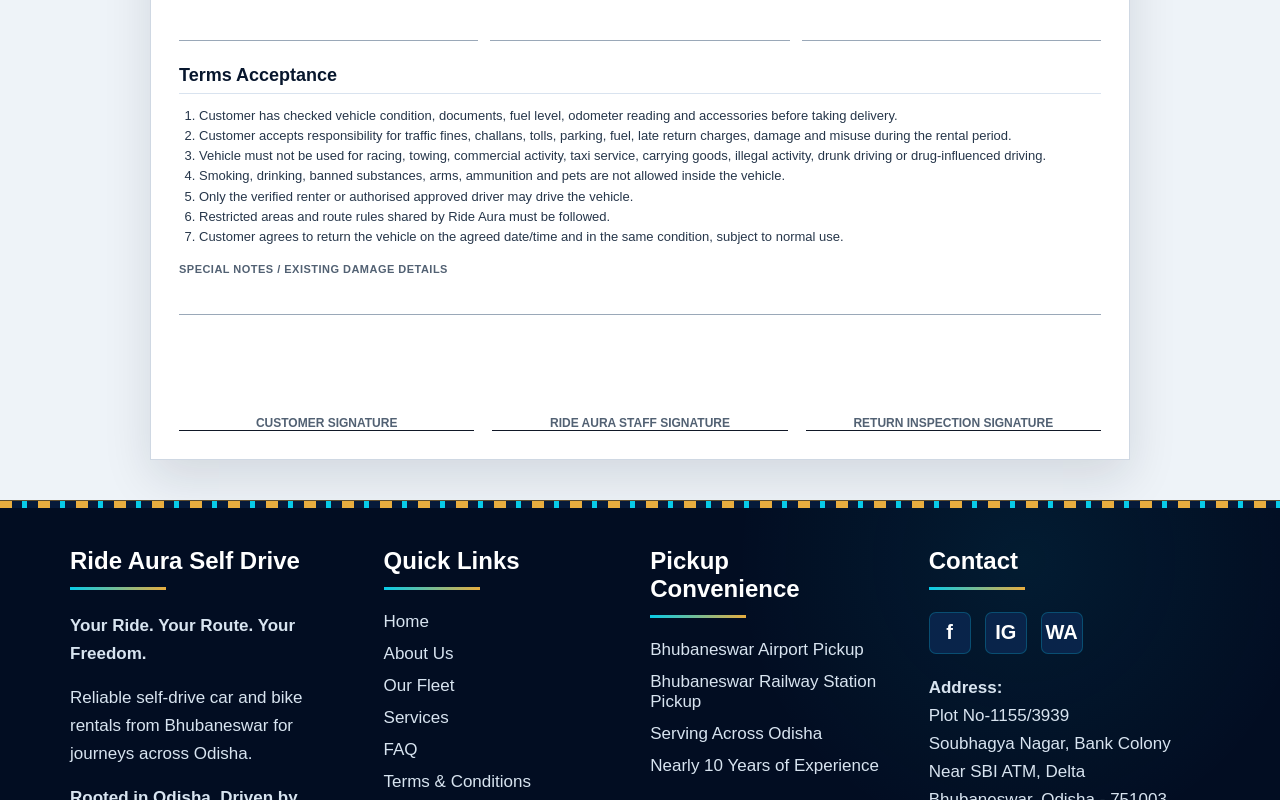
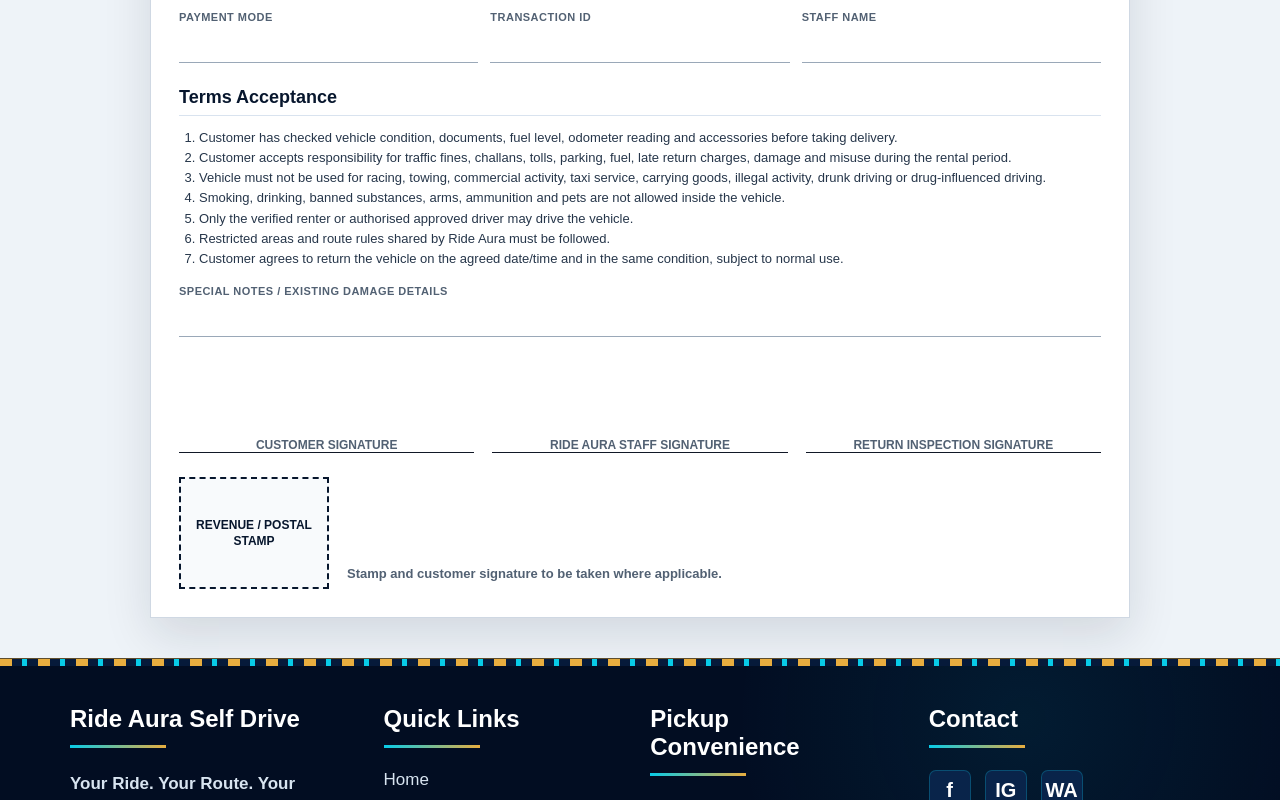
Before and after one commit to psusil66-code/rideaura-final, a Next.js app: page /handover-form in a window 1280 px wide. Shown: the part 2000-2800 px from the top of the page. Built offline with nearby package versions, Linux system fonts and the light colour scheme; no server answers.

Commit message:
Improve handover form logo and stamp area

```diff
--- a/app/handover-form/page.tsx
+++ b/app/handover-form/page.tsx
@@ -149,6 +149,13 @@
           <div><span>Ride Aura Staff Signature</span></div>
           <div><span>Return Inspection Signature</span></div>
         </div>
+
+        <div className="handover-stamp-row">
+          <div className="handover-stamp-box">
+            <span>Revenue / Postal Stamp</span>
+          </div>
+          <p>Stamp and customer signature to be taken where applicable.</p>
+        </div>
       </section>
 
       <style jsx>{`
@@ -158,7 +165,8 @@
         .handover-head{display:flex;justify-content:space-between;gap:24px;align-items:center;border-bottom:3px solid #07162d;padding-bottom:18px;margin-bottom:20px}
         .handover-head h1{margin:0;color:#07162d;font-size:30px}
         .handover-head p{margin:6px 0 0;color:#526173;font-weight:800}
-        .handover-brand img{width:220px;height:70px;object-fit:contain}
+        .handover-brand{background:#06172f;border:1px solid #08cbe8;padding:10px 14px;min-width:260px;display:grid;place-items:center}
+        .handover-brand img{width:230px;height:70px;object-fit:contain;filter:drop-shadow(0 0 6px rgba(8,203,232,.35))}
         .handover-sheet h2{margin:24px 0 12px;color:#07162d;font-size:18px;border-bottom:1px solid #d9e3ef;padding-bottom:7px}
         .handover-grid{display:grid;gap:12px}
         .handover-grid.two{grid-template-columns:repeat(2,1fr)}
@@ -178,8 +186,12 @@
         .handover-signatures{display:grid;grid-template-columns:repeat(3,1fr);gap:18px;margin-top:34px}
         .handover-signatures div{height:82px;border-bottom:1px solid #111827;display:flex;align-items:flex-end;justify-content:center}
         .handover-signatures span{font-size:12px;font-weight:900;color:#526173;text-transform:uppercase}
-        @media(max-width:760px){.handover-page{padding-top:110px}.handover-head,.handover-grid.two,.handover-grid.three,.handover-check-grid,.handover-signatures{grid-template-columns:1fr;display:grid}.handover-actions{display:grid}.handover-brand img{width:180px}}
-        @media print{.top,.site-footer,.handover-actions,.whatsapp-float{display:none!important}.handover-page{padding:0;background:#fff}.handover-sheet{box-shadow:none;border:0;max-width:none;padding:0}.handover-sheet h2{break-after:avoid}.handover-table tr,.handover-check-grid,.handover-signatures{break-inside:avoid}body{background:#fff}}
+        .handover-stamp-row{display:flex;align-items:flex-end;gap:18px;margin-top:24px}
+        .handover-stamp-box{width:150px;height:112px;border:2px dashed #07162d;background:#f8fafc;display:grid;place-items:center;text-align:center;padding:10px}
+        .handover-stamp-box span{font-size:12px;font-weight:900;color:#07162d;text-transform:uppercase;line-height:1.35}
+        .handover-stamp-row p{margin:0 0 8px;color:#526173;font-size:13px;font-weight:800}
+        @media(max-width:760px){.handover-page{padding-top:110px}.handover-head,.handover-grid.two,.handover-grid.three,.handover-check-grid,.handover-signatures{grid-template-columns:1fr;display:grid}.handover-actions{display:grid}.handover-brand{min-width:0}.handover-brand img{width:180px}.handover-stamp-row{display:grid}}
+        @media print{.top,.site-footer,.handover-actions,.whatsapp-float{display:none!important}.handover-page{padding:0;background:#fff}.handover-sheet{box-shadow:none;border:0;max-width:none;padding:0}.handover-brand{background:#06172f!important;border:1px solid #111!important;print-color-adjust:exact;-webkit-print-color-adjust:exact}.handover-sheet h2{break-after:avoid}.handover-table tr,.handover-check-grid,.handover-signatures,.handover-stamp-row{break-inside:avoid}body{background:#fff}}
       `}</style>
     </main>
   );
```
